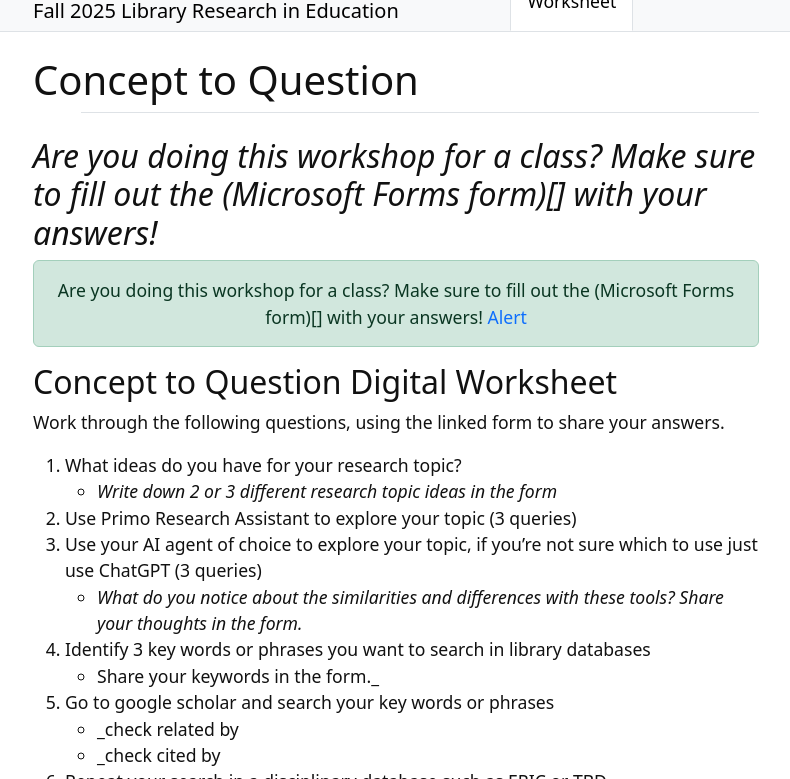
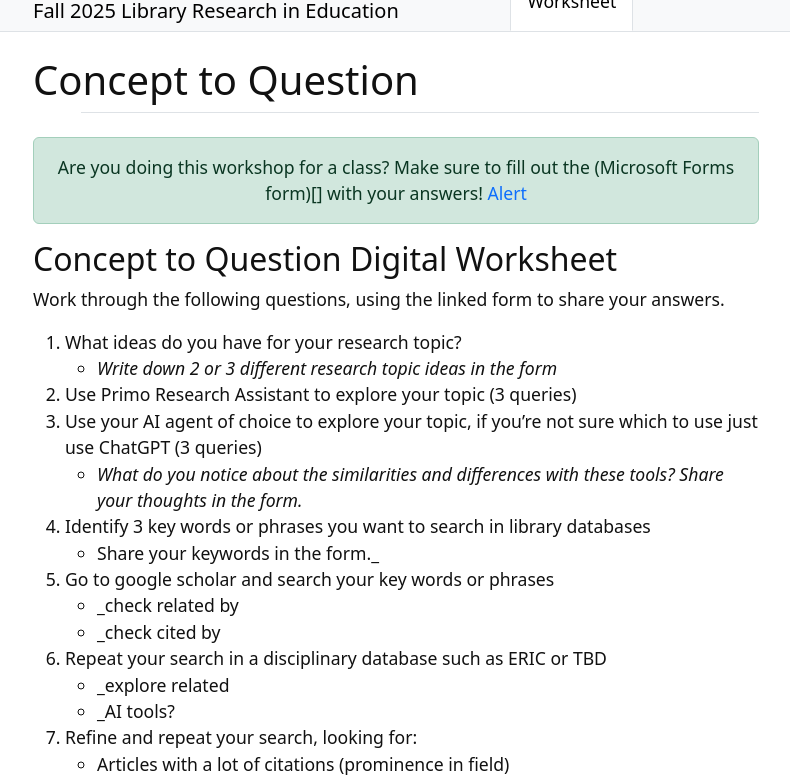
Before and after one commit to marcosvdotcom/Fall25_LibResearch, a Jekyll site: the page built from content/1-concept_to_question.md, in a window 1280 px wide and 900 px high, cut to the strip 121-900 px from the top of the window. Shown: the whole strip, without its empty margins (244-1034 px from the left). Built offline with Jekyll 4.4.1, drawn with Linux system fonts in a browser that asks for light colours.

Commit message:
update concept to question page

```diff
--- a/content/1-concept_to_question.md
+++ b/content/1-concept_to_question.md
@@ -2,8 +2,6 @@
 title: Concept to Question
 nav: Concept to Question Worksheet
 ---
-## _Are you doing this workshop for a class? Make sure to fill out the (Microsoft Forms form)[] with your answers!_
-
 {% include alert.html text="Are you doing this workshop for a class? Make sure to fill out the (Microsoft Forms form)[] with your answers! [Alert](https://getbootstrap.com/docs/4.1/components/alerts/)" align="center" color="success" %}
 
 ## Concept to Question Digital Worksheet
```
